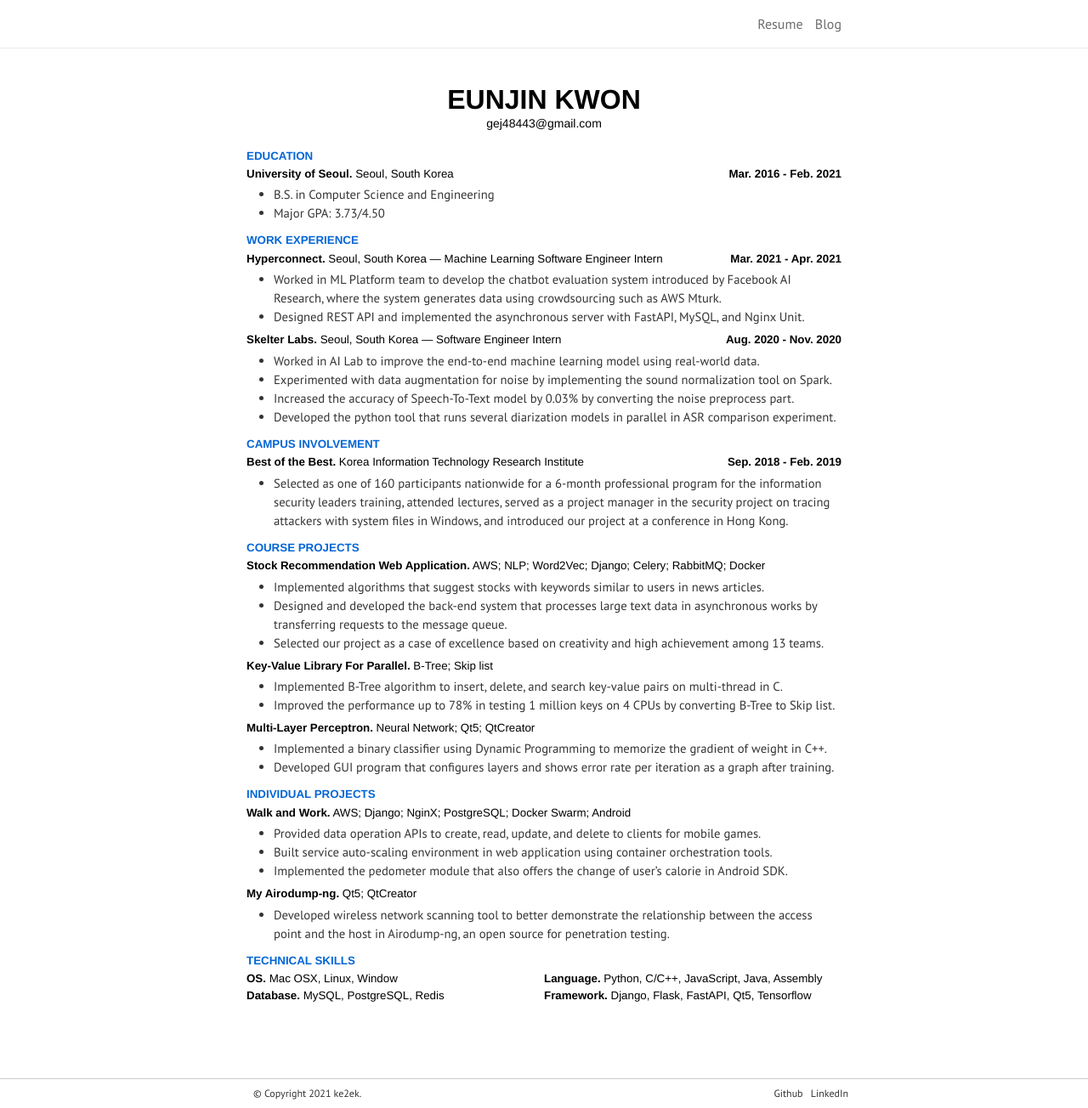
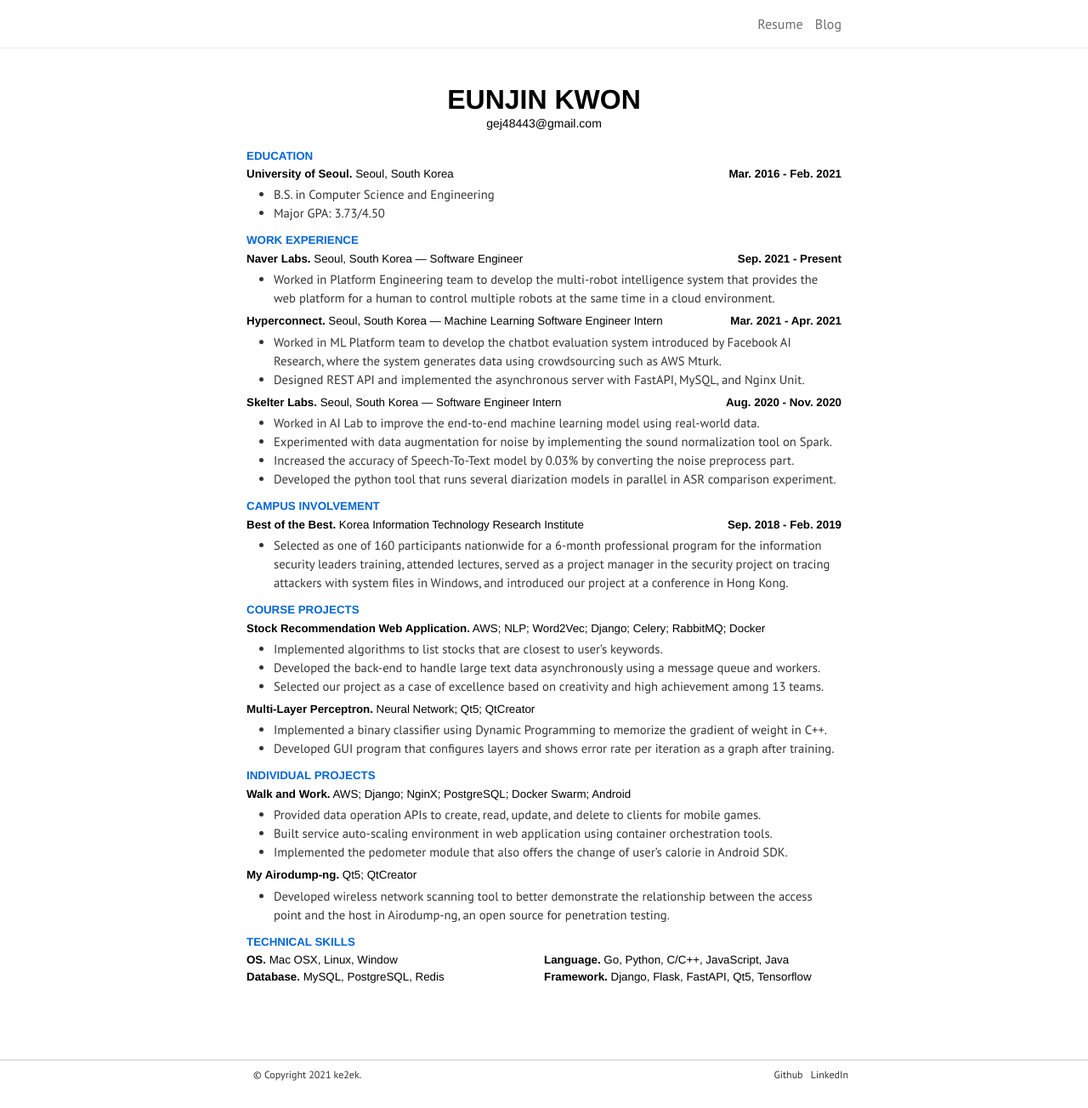
Before and after one commit to r4v3n-k/r4v3n-k.github.io, a Jekyll site: the page built from _pages/resume.md, in a window 1280 px wide. Shown: the whole page at 85% size. Built offline with Jekyll 4.4.1, drawn with Linux system fonts in a browser that asks for light colours; nearby versions of some CDN libraries; some web fonts are replaced; after the commit the page ends 1282 px from its top, so only the background shows below that.

Commit message:
Update resume

```diff
--- a/_pages/resume.md
+++ b/_pages/resume.md
@@ -16,6 +16,13 @@ description: gej48443@gmail.com
 - Major GPA: 3.73/4.50
 
 ### WORK EXPERIENCE
+
+<div class="resume-item-title">
+    <h4>Naver Labs.<span> Seoul, South Korea — Software Engineer</span></h4>
+    <h5>Sep. 2021 - Present</h5>
+</div>
+
+- Worked in Platform Engineering team to develop the multi-robot intelligence system that provides the web platform for a human to control multiple robots at the same time in a cloud environment.
 
 <div class="resume-item-title">
     <h4>Hyperconnect.<span> Seoul, South Korea — Machine Learning Software Engineer Intern</span></h4>
@@ -52,18 +59,9 @@ description: gej48443@gmail.com
     </a>
 </div>
 
-- Implemented algorithms that suggest stocks with keywords similar to users in news articles.
-- Designed and developed the back-end system that processes large text data in asynchronous works by transferring requests to the message queue.
+- Implemented algorithms to list stocks that are closest to user's keywords.
+- Developed the back-end to handle large text data asynchronously using a message queue and workers.
 - Selected our project as a case of excellence based on creativity and high achievement among 13 teams.
-
-<div class="resume-item-title">
-    <a href="https://github.com/ke2ek/CourseProjects/tree/master/2020-1st-Term-CloudComputing">
-        <h4>Key-Value Library For Parallel.<span> B-Tree; Skip list</span></h4>
-    </a>
-</div>
-
-- Implemented B-Tree algorithm to insert, delete, and search key-value pairs on multi-thread in C.
-- Improved the performance up to 78% in testing 1 million keys on 4 CPUs by converting B-Tree to Skip list.
 
 <div class="resume-item-title">
     <a href="https://github.com/ke2ek/CourseProjects/tree/master/2019-2nd-Term-basicAI">
@@ -98,7 +96,7 @@ description: gej48443@gmail.com
 
 <div id="skillset">
     <h4>OS.<span> Mac OSX, Linux, Window</span></h4>
-    <h4>Language.<span> Python, C/C++, JavaScript, Java, Assembly</span></h4>
+    <h4>Language.<span> Go, Python, C/C++, JavaScript, Java</span></h4>
     <h4>Database.<span> MySQL, PostgreSQL, Redis</span></h4>
     <h4>Framework.<span> Django, Flask, FastAPI, Qt5, Tensorflow</span></h4>
 </div>
```
